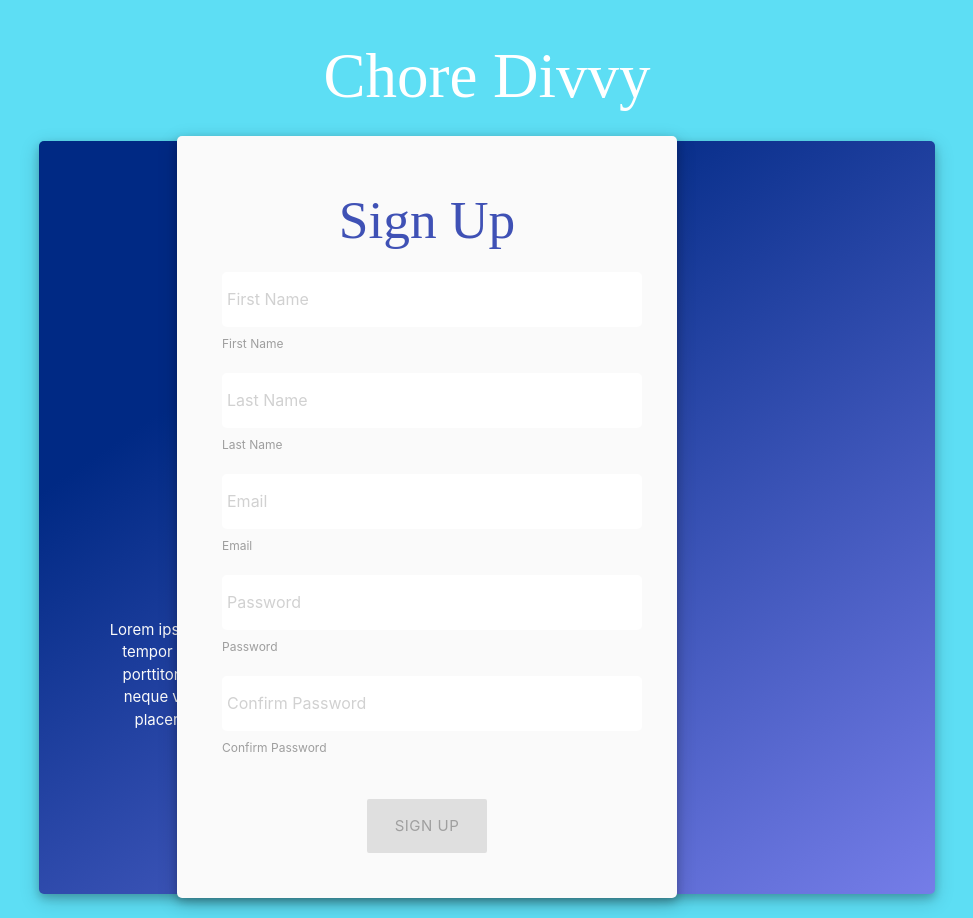
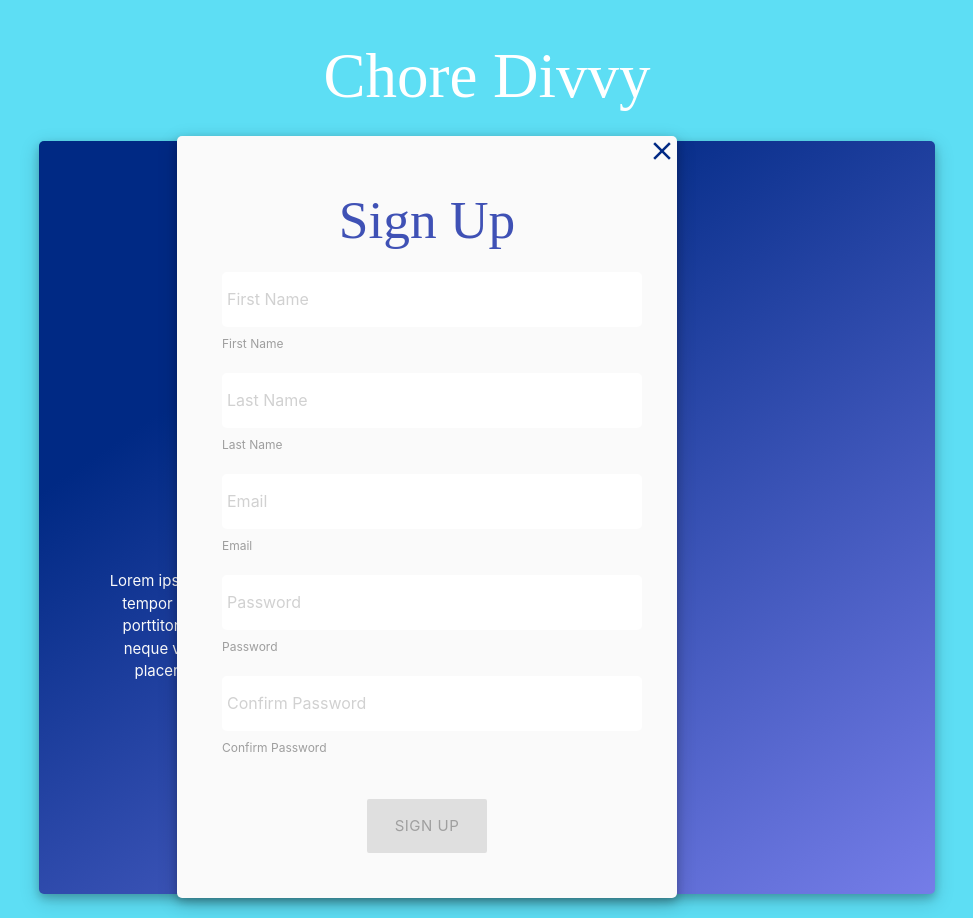
Before and after one commit to Doug2D2/chore-divvy-frontend, a React (Create React App) app: page /sign-up-form in a window 1280 px wide. Shown: the whole page, without its empty margins (153-1126 px from the left). Built offline with nearby package versions, Linux system fonts and the light colour scheme; no server answers; a web font is replaced by a local one.

Commit message:
added close button that links back to login page

```diff
--- a/src/components/bigLogo/BigLogo.css
+++ b/src/components/bigLogo/BigLogo.css
@@ -11,7 +11,6 @@
     background-image: linear-gradient(326deg, #757de8 0%, #002984 74%);
     width: 70%;
     border-radius: 5px;
-    justify-content: center;
     position: absolute;
     z-index: -1;
     height: 753px;
@@ -29,7 +28,7 @@
 .logoImg {
     display: flex;
     justify-content: center;
-    margin-top: 50px;
+    margin-top: 100px;
     margin-left: 200px;
     width: 20%;
     height: 35%;
@@ -44,3 +43,11 @@
     padding: 50px;
     color: #fafafa;
 }
+
+.signUpClose {
+    color: #002984;
+    height: 30px;
+   display: flex;
+    justify-content: right;
+    position: absolute;
+}
--- a/src/components/bigLogo/BigLogo.js
+++ b/src/components/bigLogo/BigLogo.js
@@ -1,12 +1,16 @@
 import React from 'react';
 import '../bigLogo/BigLogo.css';
 import Logo from '../../public/Logo/logo.jpg';
+import { Link } from 'react-router-dom';
 
 function BigLogo() {
     return(
         <div>
             <div className='logoDiv'>
                 <span className='logoSpan'>
+                    {/* <Link to='/'>
+                        <i className="small material-icons signUpClose">close</i>
+                    </Link> */}
                     <img src={Logo} className='logoImg'></img>
                     <p className='signUpInfo'>Lorem ipsum dolor sit amet, consectetur adipiscing elit,
                         sed do eiusmod tempor incididunt ut
--- a/src/components/signUpForm/SignUpForm.js
+++ b/src/components/signUpForm/SignUpForm.js
@@ -1,7 +1,7 @@
 import React, { Component } from 'react';
 import '../signUpForm/SignUpForm.css';
 import BigLogo from '../bigLogo/BigLogo';
-import { Redirect } from 'react-router-dom';
+import { Link, Redirect } from 'react-router-dom';
 const baseUrl = process.env.REACT_APP_BASE_URL || 'http://localhost:8080';
 
 class SignUpForm extends Component {
@@ -85,6 +85,11 @@ class SignUpForm extends Component {
                 < BigLogo />
 
                 <span className='formContainer signUpContainer'>
+
+                    <Link to='/' className='signUpClose'>
+                        <i className="small material-icons signUpClose">close</i>
+                    </Link>
+
                     <form>
                         <span>
                             <h2 className='signUp'>Sign Up</h2>
```
